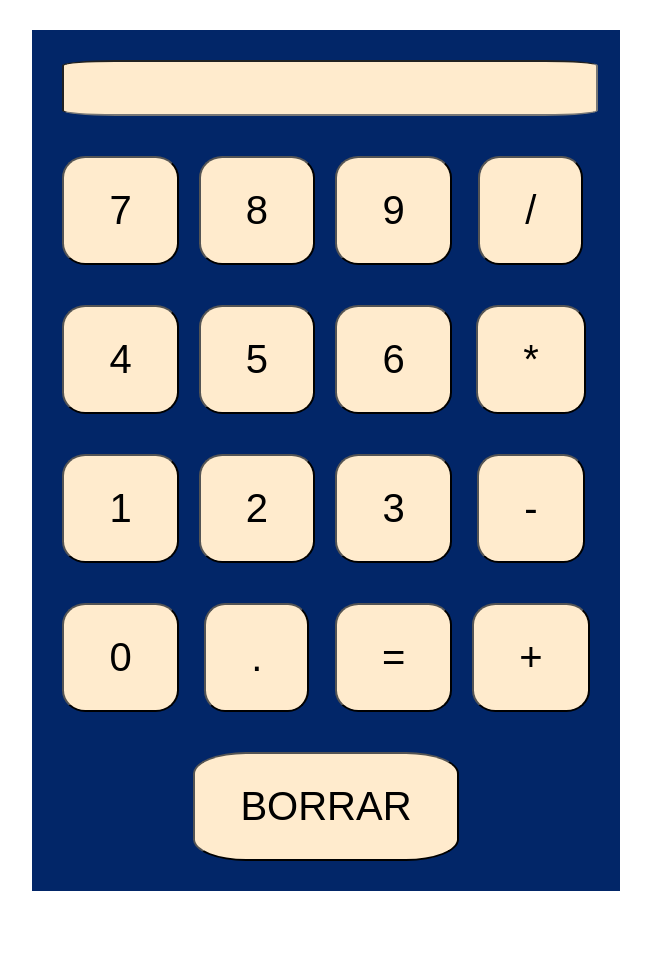
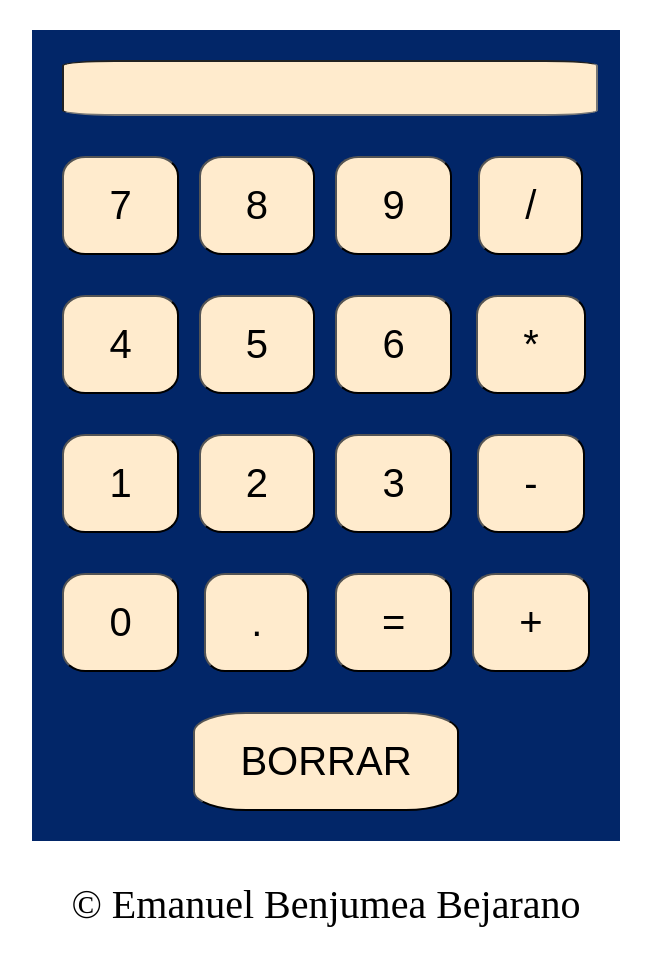
Before and after one commit to emanuel-benjumea/Calculadora, a plain HTML site: page index.html in a window 1280 px wide. Shown: the whole page, without its empty margins (314-965 px from the left). Before the commit the page ends 921 px from the top, so only its background shows below. Drawn offline with Linux system fonts and the light colour scheme.

Commit message:
edicion
algunas mejoras visuales

```diff
--- a/css/style.css
+++ b/css/style.css
@@ -27,7 +27,7 @@ table {
 
   }
   button{
-    padding: 30px 45px;
+    padding: 25px 45px;
     background-color: blanchedalmond;
     font-size: 40px;
     border-radius: 20%;
@@ -38,3 +38,8 @@ table {
     border:20px #022668 solid;
 
   }
+
+  .centrado{
+    text-align: center;
+    font-size: 40px;
+  }
--- a/index.html
+++ b/index.html
@@ -4,8 +4,11 @@
     <meta charset="UTF-8">
     <meta http-equiv="X-UA-Compatible" content="IE=edge">
     <meta name="viewport" content="width=device-width, initial-scale=1.0">
-    <title>Document</title>
+    <title>Calculadora</title>
     <link rel="stylesheet" href="css/style.css">
+
+    <link rel="shortcut icon" href="img/icon.gif">
+
 </head>
 <body>
     <main>
@@ -44,6 +47,11 @@
             </tr>
           </table>
         </div>
+        <div class="centrado">
+
+            <p>&copy; Emanuel Benjumea Bejarano</p>
+        </div>
+
           <script src="js/script.js"></script>
     </main>
 </body>
```
Also changed, not shown: img/icon.gif (added).
